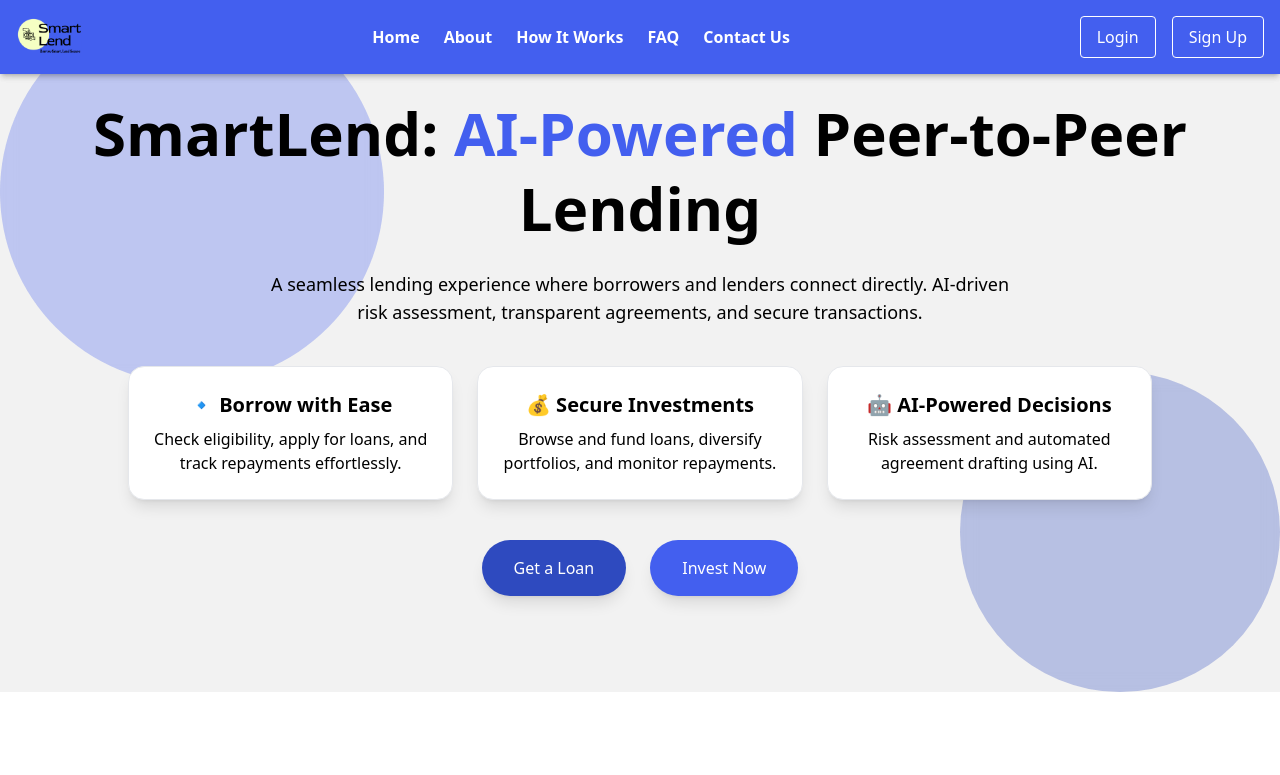
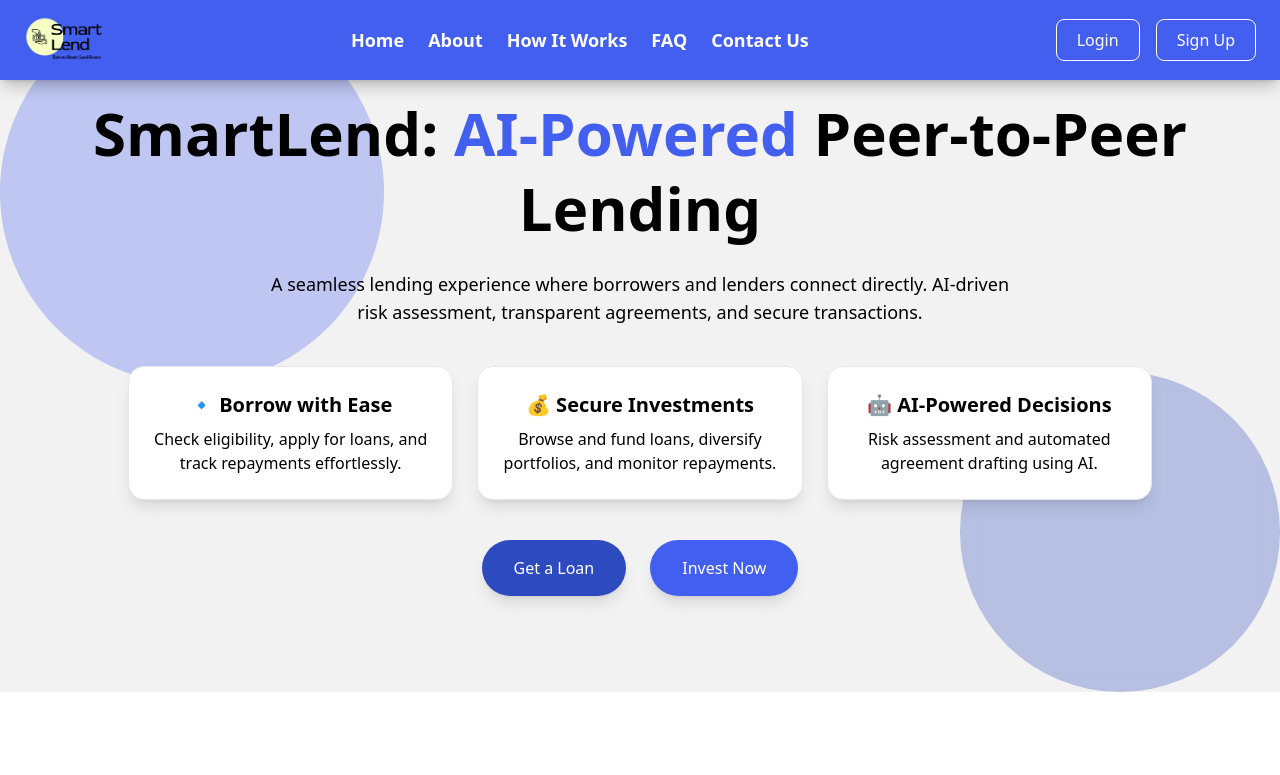
Before and after one commit to vidhi2919/SL, a React (Create React App) app in the folder frontend/: page / in a window 1280 px wide. Shown: the top 775 px of the page. Built offline with nearby package versions, Linux system fonts and the light colour scheme.

Commit message:
Improved Navbar UI with better styling, animations, and mobile responsiveness

```diff
--- a/frontend/src/components/PublicNavbar.jsx
+++ b/frontend/src/components/PublicNavbar.jsx
@@ -1,37 +1,46 @@
 import React, { useState } from "react";
 import { Link } from "react-scroll";
 import { Link as RouterLink } from "react-router-dom";
-import { Menu, X } from "lucide-react"; // Import hamburger & close icons
+import { Menu, X } from "lucide-react";
 import SmartLendLogo from "../assets/SmartLendLogo7.png";
 
 const Navbar = () => {
   const [isOpen, setIsOpen] = useState(false);
 
   return (
-    <nav className="bg-[#435FEF] shadow-md fixed w-full top-0 z-50">
-      <div className="container mx-auto flex justify-between items-center p-4">
+    <nav className="bg-[#435FEF] shadow-lg fixed w-full top-0 z-50 backdrop-blur-md">
+      <div className="container mx-auto flex justify-between items-center py-4 px-6">
 
         {/* Logo */}
-        <img src={SmartLendLogo} alt="SmartLend" className="h-10" />
+        <RouterLink to="/">
+          <img src={SmartLendLogo} alt="SmartLend" className="h-12 cursor-pointer" />
+        </RouterLink>
 
         {/* Desktop Navigation */}
-        <ul className="hidden md:flex space-x-6 text-white font-semibold">
-          <li><Link to="home" smooth={true} duration={500} className="cursor-pointer hover:text-[#F5FFC3]">Home</Link></li>
-          <li><Link to="about" smooth={true} duration={500} className="cursor-pointer hover:text-[#F5FFC3]">About</Link></li>
-          <li><Link to="how-it-works" smooth={true} duration={500} className="cursor-pointer hover:text-[#F5FFC3]">How It Works</Link></li>
-          <li><Link to="faq" smooth={true} duration={500} className="cursor-pointer hover:text-[#F5FFC3]">FAQ</Link></li>
-          <li><Link to="contact" smooth={true} duration={500} className="cursor-pointer hover:text-[#F5FFC3]">Contact Us</Link></li>
+        <ul className="hidden md:flex space-x-6 text-white font-semibold text-lg">
+          {["Home", "About", "How It Works", "FAQ", "Contact Us"].map((item, index) => (
+            <li key={index}>
+              <Link
+                to={item.toLowerCase().replace(/\s+/g, "-")}
+                smooth={true}
+                duration={500}
+                className="cursor-pointer hover:text-[#F5FFC3] transition-all"
+              >
+                {item}
+              </Link>
+            </li>
+          ))}
         </ul>
 
         {/* Desktop Login & Signup */}
         <div className="hidden md:flex space-x-4">
           <RouterLink to="/loginpage">
-            <button className="border border-white text-white px-4 py-2 rounded hover:bg-white hover:text-[#435FEF]">
+            <button className="border border-white text-white px-5 py-2 rounded-lg hover:bg-white hover:text-[#435FEF] transition-all">
               Login
             </button>
           </RouterLink>
           <RouterLink to="/signuppage">
-            <button className="border text-white border-white px-4 py-2 rounded hover:bg-white hover:text-[#435FEF]">
+            <button className="border border-white text-white px-5 py-2 rounded-lg hover:bg-white hover:text-[#435FEF] transition-all">
               Sign Up
             </button>
           </RouterLink>
@@ -39,26 +48,47 @@
 
         {/* Mobile Menu Button */}
         <button className="md:hidden text-white" onClick={() => setIsOpen(!isOpen)}>
-          {isOpen ? <X size={28} /> : <Menu size={28} />}
+          {isOpen ? <X size={30} /> : <Menu size={30} />}
         </button>
       </div>
 
       {/* Mobile Menu Dropdown */}
-      {isOpen && (
-        <div className="md:hidden bg-[#435FEF] text-white text-center space-y-4 py-6 absolute w-full top-[60px] left-0 shadow-lg">
-          <Link to="home" smooth={true} duration={500} className="block hover:text-[#F5FFC3]" onClick={() => setIsOpen(false)}>Home</Link>
-          <Link to="about" smooth={true} duration={500} className="block hover:text-[#F5FFC3]" onClick={() => setIsOpen(false)}>About</Link>
-          <Link to="how-it-works" smooth={true} duration={500} className="block hover:text-[#F5FFC3]" onClick={() => setIsOpen(false)}>How It Works</Link>
-          <Link to="faq" smooth={true} duration={500} className="block hover:text-[#F5FFC3]" onClick={() => setIsOpen(false)}>FAQ</Link>
-          <Link to="contact" smooth={true} duration={500} className="block hover:text-[#F5FFC3]" onClick={() => setIsOpen(false)}>Contact Us</Link>
-          <RouterLink to="/loginpage">
-            <button className="w-full border border-white py-2 rounded hover:bg-white hover:text-[#435FEF]">Login</button>
-          </RouterLink>
-          <RouterLink to="/signuppage">
-            <button className="w-full border border-white py-2 rounded hover:bg-white hover:text-[#435FEF]">Sign Up</button>
-          </RouterLink>
-        </div>
-      )}
+      <div
+        className={`fixed top-0 left-0 w-full h-screen bg-[#435FEF] text-white flex flex-col items-center justify-center space-y-6 transform ${
+          isOpen ? "translate-x-0" : "-translate-x-full"
+        } transition-transform duration-300 md:hidden`}
+      >
+        <button
+          className="absolute top-5 right-6 text-white"
+          onClick={() => setIsOpen(false)}
+        >
+          <X size={35} />
+        </button>
+
+        {["Home", "About", "How It Works", "FAQ", "Contact Us"].map((item, index) => (
+          <Link
+            key={index}
+            to={item.toLowerCase().replace(/\s+/g, "-")}
+            smooth={true}
+            duration={500}
+            className="text-2xl font-semibold hover:text-[#F5FFC3] transition-all"
+            onClick={() => setIsOpen(false)}
+          >
+            {item}
+          </Link>
+        ))}
+
+        <RouterLink to="/loginpage">
+          <button className="w-40 border border-white py-3 rounded-lg hover:bg-white hover:text-[#435FEF] transition-all">
+            Login
+          </button>
+        </RouterLink>
+        <RouterLink to="/signuppage">
+          <button className="w-40 border border-white py-3 rounded-lg hover:bg-white hover:text-[#435FEF] transition-all">
+            Sign Up
+          </button>
+        </RouterLink>
+      </div>
     </nav>
   );
 };
```
